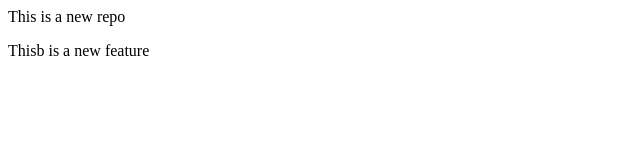
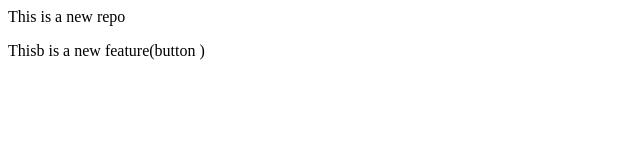
Before and after one commit to maldode/localrepo, a plain HTML site: page index.html in a window 1280 px wide. Shown: the full height of the page, 0-640 px from the left. Drawn offline with Linux system fonts and the light colour scheme.

```diff
--- a/index.html
+++ b/index.html
@@ -1,2 +1,2 @@
 <p>This is a new repo</p>
-<p> Thisb  is a new feature </p>
+<p> Thisb  is a new feature(button ) </p>
```
